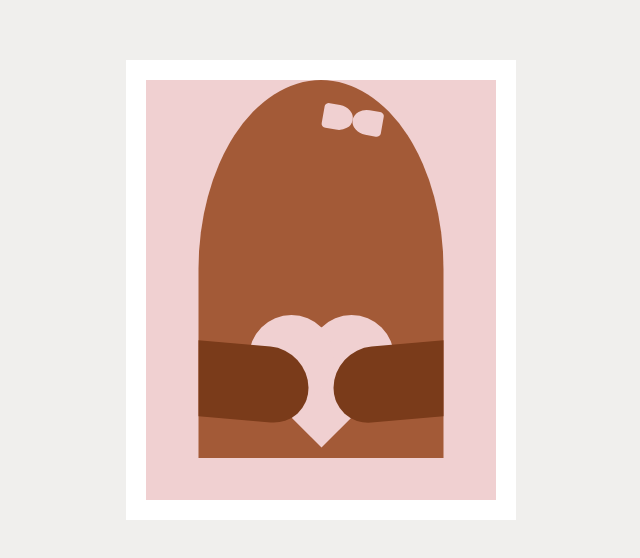
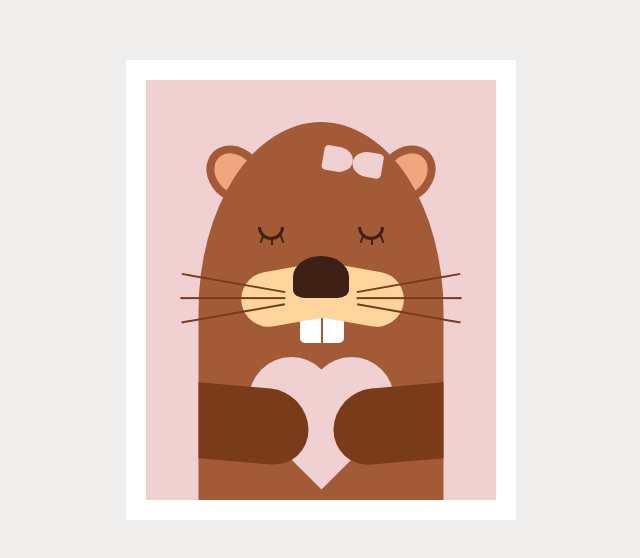
Before and after one commit to taipe1/Dibujos-hechos-en-Css3, a plain HTML site: page castor/index.html in a window 1280 px wide. Shown: the part 110-668 px from the top of the page, without its empty margins (319-959 px from the left). Drawn offline with Linux system fonts and the light colour scheme.

Commit message:
castor terminado

```diff
--- a/castor/index.html
+++ b/castor/index.html
@@ -9,6 +9,10 @@
 </head>
 <body>
   <div class="frame">
+
+    <div class="ear-left"></div>
+    <div class="ear-right"></div>
+
     <div class="body">
       <div class="bow"></div>
       <div class="heart"></div>
@@ -24,6 +28,15 @@
       <div class="lashes"></div>
     </div>
 
+    <div class="teeth"></div>
+
+    <div class="muzzle"></div>
+
+    <div class="whiskers-left"></div>
+    <div class="whiskers-right"></div>
+
+    <div class="nose"></div>
+
   </div>
 </body>
 </html>
--- a/castor/style.css
+++ b/castor/style.css
@@ -15,7 +15,7 @@ body{
   position: relative;
 }
 .body{
-  position: relative;
+  position: absolute;
   width: 70%;
   height: 90%;
   background-color: #a35a37;
@@ -95,3 +95,182 @@ body{
   border-radius: 50%;
 }
 /* parte 2 */
+.eye-left{
+  position: absolute;
+  width: 20px;
+  height: 10px;
+  border: 3px solid #3c2114;
+  border-top: 0;
+  border-bottom-left-radius: 100px;
+  border-bottom-right-radius: 100px;
+  top: 35%;
+  left: 32%;
+}
+.eye-right{
+  position: absolute;
+  width: 20px;
+  height: 10px;
+  border: 3px solid #3c2114;
+  border-top: 0;
+  border-bottom-left-radius: 100px;
+  border-bottom-right-radius: 100px;
+  top: 35%;
+  right: 32%;
+}
+.lashes{
+  position: absolute;
+  width: 2px;
+  height: 8px;
+  background-color: #3c2114;
+  bottom: -8px;
+  left: 48%;
+}
+.lashes::before{
+  content: "";
+  position: absolute;
+  width: 100%;
+  height: 100%;
+  background-color: #3c2114;
+  left: -10px;
+  top: -2px;
+  transform: rotate(20deg);
+}
+.lashes::after{
+  content: "";
+  position: absolute;
+  width: 100%;
+  height: 100%;
+  background-color: #3c2114;
+  right: -10px;
+  top: -2px;
+  transform: rotate(-20deg);
+}
+.muzzle{
+  position: absolute;
+  width: 87px;
+  height: 55px;
+  background-color: #ffd49d;
+  top: 45%;
+  left: 27%;
+  border-radius:50px 0 0 50px;
+  transform: rotate(-10deg);
+}
+.muzzle::before{
+  content: "";
+  position: absolute;
+  width: 100%;
+  height: 100%;
+  background-color: #ffd49d;
+  left: 100%;
+  border-radius: 0 50px 50px 0;
+  transform: rotate(20deg);
+  transform-origin: left top;
+}
+/* parte 3 */
+.nose{
+  position: absolute;
+  width: 56px;
+  height: 42px;
+  background-color: #3c2114;
+  left: 42%;
+  top: 42%;
+  border-radius: 100% 100% 40% 40%;
+}
+.teeth{
+  position: absolute;
+  width: 44px;
+  height: 40px;
+  background-color: white;
+  left: 44%;
+  top: 53%;
+  border-radius: 5px;
+}
+.teeth::before{
+  content: "";
+  position: absolute;;
+  width: 2px;
+  height: 100%;
+  background-color: #a35a37;
+  left: 50%;
+  transform: translateX(-50%);
+}
+.whiskers-left{
+  position: absolute;
+  width: 105px;
+  height: 2px;
+  background-color: #7a3b1a;
+  left: 10%;
+  top: 48%;
+  transform:rotate(10deg);
+}
+.whiskers-left::before{
+  content: "";
+  position: absolute;
+  width: 100%;
+  height: 100%;
+  background-color: #7a3b1a;
+  top: 15px;
+  left: 2px;
+  transform: rotate(-10deg);
+}
+.whiskers-left::after{
+  content: "";
+  position: absolute;
+  width: 100%;
+  height: 100%;
+  background-color: #7a3b1a;
+  top: 30px;
+  left: 5px;
+  transform: rotate(-20deg);
+}
+.whiskers-right{
+  position: absolute;
+  width: 105px;
+  height: 2px;
+  background-color: #7a3b1a;
+  right: 10%;
+  top: 48%;
+  transform:rotate(-10deg);
+}
+.whiskers-right::before{
+  content: "";
+  position: absolute;
+  width: 100%;
+  height: 100%;
+  background-color: #7a3b1a;
+  top: 15px;
+  right: 2px;
+  transform: rotate(10deg);
+}
+.whiskers-right::after{
+  content: "";
+  position: absolute;
+  width: 100%;
+  height: 100%;
+  background-color: #7a3b1a;
+  top: 30px;
+  right: 5px;
+  transform: rotate(20deg);
+}
+.ear-left{
+  position: absolute;
+  width: 36px;
+  height: 46px;
+  background-color: #f0a77e;
+  border: 8px solid #a35a37;
+  top: 15%;
+  left: 18%;
+  border-radius: 50%;
+  transform: rotate(-45deg);
+}
+.ear-right{
+  position: absolute;
+  width: 36px;
+  height: 46px;
+  background-color: #f0a77e;
+  border: 8px solid #a35a37;
+  top: 15%;
+  right: 18%;
+  border-radius: 50%;
+  transform: rotate(45deg);
+}
```
